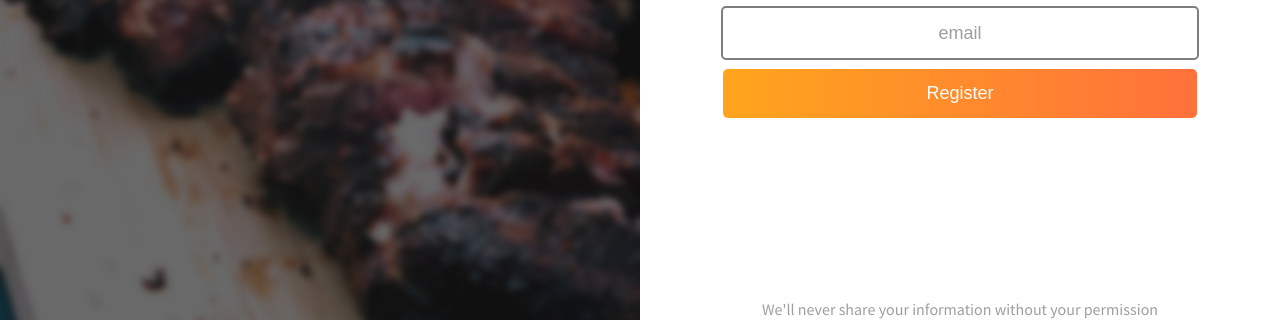
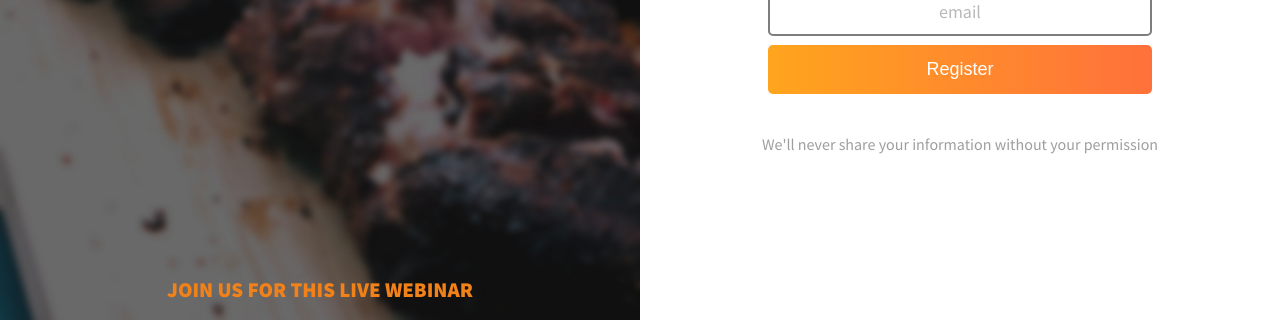
Before and after one commit to lhsthree/BBQ-call-to-action, a plain HTML site: page index.html in a window 1280 px wide. Shown: the part 480-800 px from the top of the page. Drawn offline with Linux system fonts and the light colour scheme.

Commit message:
feat: added button transforms and flex box fixes

```diff
--- a/css/main.css
+++ b/css/main.css
@@ -1,10 +1,13 @@
+* {
+	box-sizing: border-box;
+}
+
 body {
 	font-family: 'Source Sans Pro', sans-serif;
 	font-size: 1rem;
 	display: flex;
 	flex-flow: column wrap;
 	text-align: center;
-	height: 100vh;
 	font-weight: 400;
 	margin: 0;
 	color: #404040;
@@ -26,13 +29,13 @@ h2 {
 #flyer {
 	display: flex;
 	align-items: center;
-	flex-flow: column wrap;
+	flex-direction: column;
 	justify-content: space-between;
 	background-image: url(../images/dark-ribs.jpg);
 	background-size: cover;
-	background-repeat: no-repeat;
+	background-position: center;
 	color: white;
-	height: 50vh;
+	min-height: 50vh;
 }
 
 #flyer h2 {
@@ -55,8 +58,8 @@ h2 {
 
 #registration {
 	display: flex;
-	flex-flow: column wrap;
-	height: 50vh;
+	flex-direction: column;
+	padding: 1em 2em;
 }
 
 #registration h2 {
@@ -74,6 +77,7 @@ h2 {
 }
 
 form {
+	max-width: 400px;
 	margin: 0 auto;
 	align-items: center;
 }
@@ -85,22 +89,32 @@ footer {
 	}
 
 input {
-	padding: 0;
-	width: 80%;
+	width: 50vw;
 	height: 2.75em;
 	text-align: center;
 	border: solid 2px black;
 	border-radius: 5px;
 	margin: .5em;
+	font-family: inherit;
 }
 
 #btn {
-	width: 80%;
+	width: 50vw;
 	height: 2.75em;
-	border: none;
+	border: 0;
 	border-radius: 5px;
 	background: linear-gradient(to left, #FF713B , #FFA51D);
 	color: #FFF;
+	cursor: pointer;
+	transition:  500ms;
+	transform: scale(1);
+}
+
+#btn:focus,
+#btn:hover{
+	color: black;
+	transform: scale(1.1);
+	opacity: .8;
 }
 
 input,
@@ -109,28 +123,32 @@ input,
 }
 
 footer {
-	position: absolute;
-	bottom: 1px;
-	text-align: center;
-	width: 100%;
+	padding-top: 2.5em
 }
 
-@media (min-width: 600px){
-	body{
-	flex-direction: row;
-	width: 100%;
+#registration *,
+#flyer * {
+	max-width: 400px;
+	margin-left: auto;
+	margin-right: auto;
 }
+
+@media (min-width: 700px){
+	body {
+		flex-direction: row;
+	}
 	#registration,
-	#flyer{
-		height: 100vh;
+	#flyer {
 		width: 50%;
+		min-height: 100vh;
+	}
+	#registration {
+		display: flex;
+		flex-direction: column;
 		justify-content: center;
 	}
-	.top-text {
-		position: absolute;
-		top: 0;
-	}
-	footer {
-		width: 50%;
-	}
+	input,
+#btn {
+	width: 30vw;
 }
+}
--- a/index.html
+++ b/index.html
@@ -27,10 +27,10 @@
 			<p>
 				BBQ isn't just standing in front of your grill with it on full blast and hoping for the best. It's an art! One way to speed up the process is to learn from the best. You can do just that by signing up for this free webinar!
 			</p>
-			<form>
-				<input type="text" id="fname" value="first name">
-				<input type="email" id="email" value="email">
-				<button id="btn">Register</button>
+			<form action="#" method="POSTt">
+				<input aria-label="first name"type="text" id="fname" placeholder="first name" required>
+				<input aria-label="email" type="email" id="email" placeholder="email" required>
+				<button type="submit" id="btn">Register</button>
 			</form>
 		<footer>
 			We'll never share your information without your permission
```
